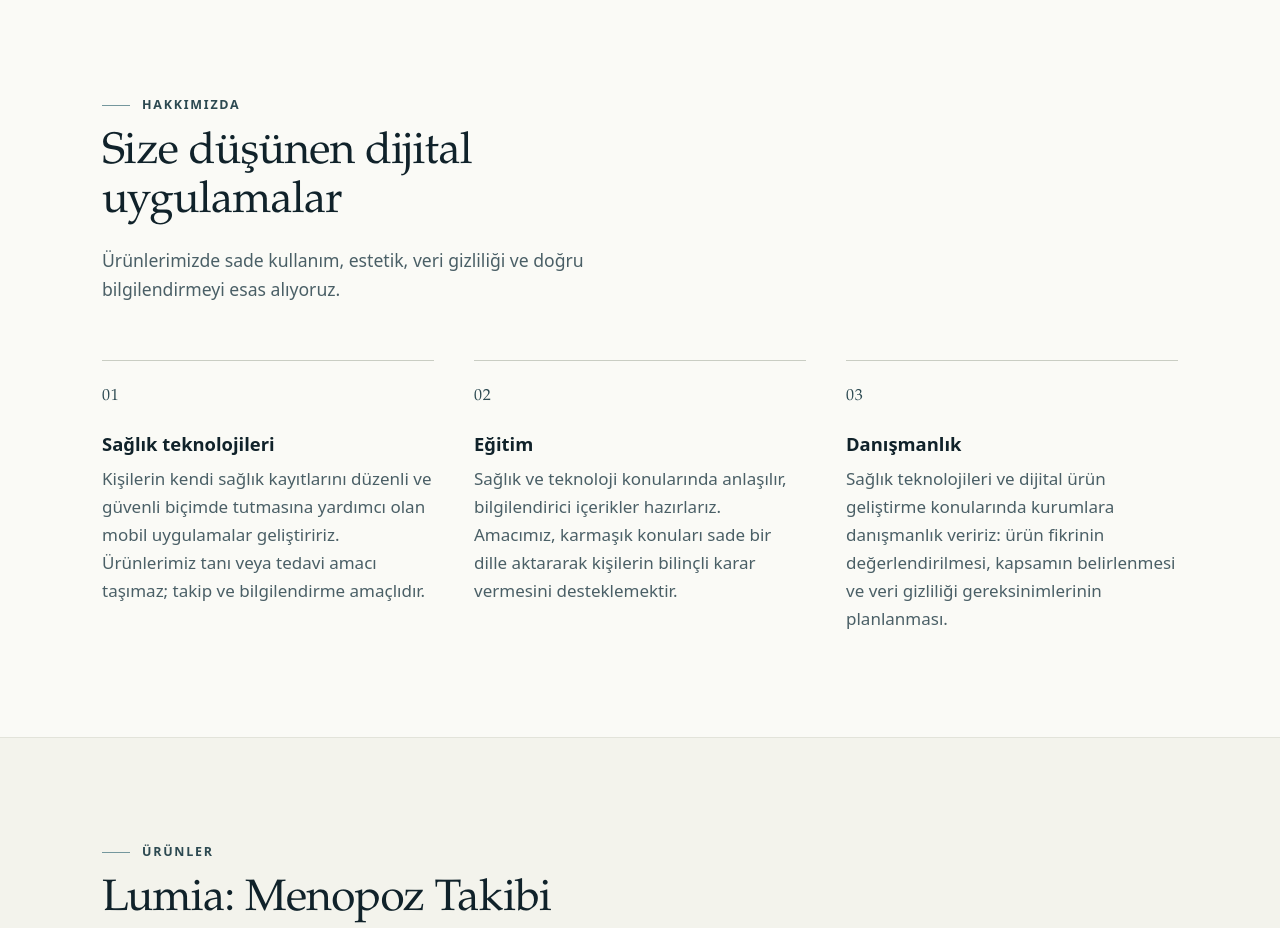
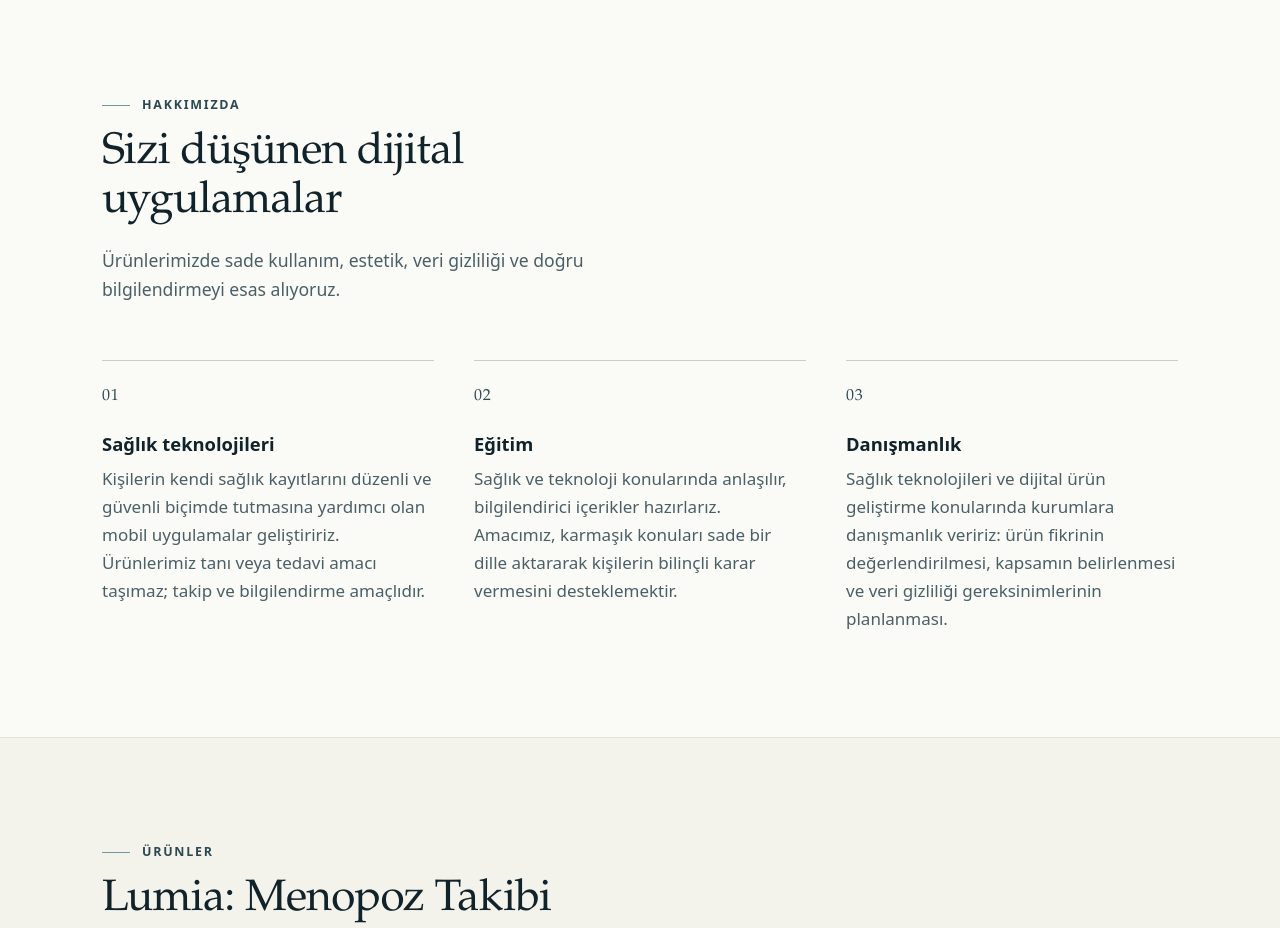
Before and after one commit to noralakademi/neuralacademy-site, a plain HTML site: page index.html in a window 1280 px wide. Shown: the part 840-1768 px from the top of the page. Drawn offline with Linux system fonts and the light colour scheme.

Commit message:
Hakkımızda başlığı: "Size düşünen" yerine "Sizi düşünen"
Co-Authored-By: Claude Fable 5.1 <noreply@anthropic.com>

```diff
--- a/index.html
+++ b/index.html
@@ -82,7 +82,7 @@
       <div class="container">
         <div class="section-head">
           <p class="eyebrow">Hakkımızda</p>
-          <h2 id="hakkimizda-baslik">Size düşünen dijital uygulamalar</h2>
+          <h2 id="hakkimizda-baslik">Sizi düşünen dijital uygulamalar</h2>
           <p class="section-intro">Ürünlerimizde sade kullanım, estetik, veri gizliliği ve doğru bilgilendirmeyi esas alıyoruz.</p>
         </div>
         <ol class="pillars">
```
